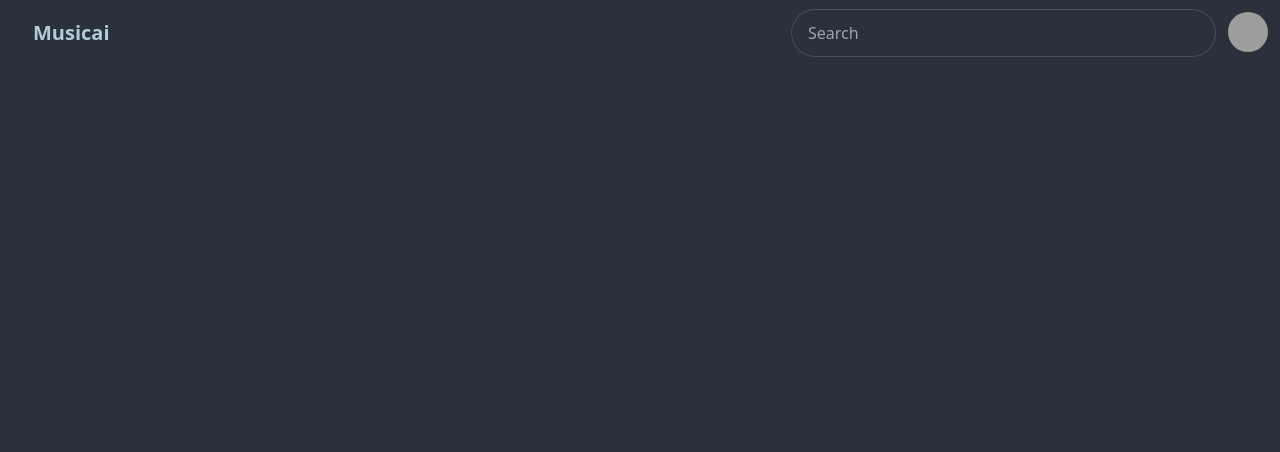
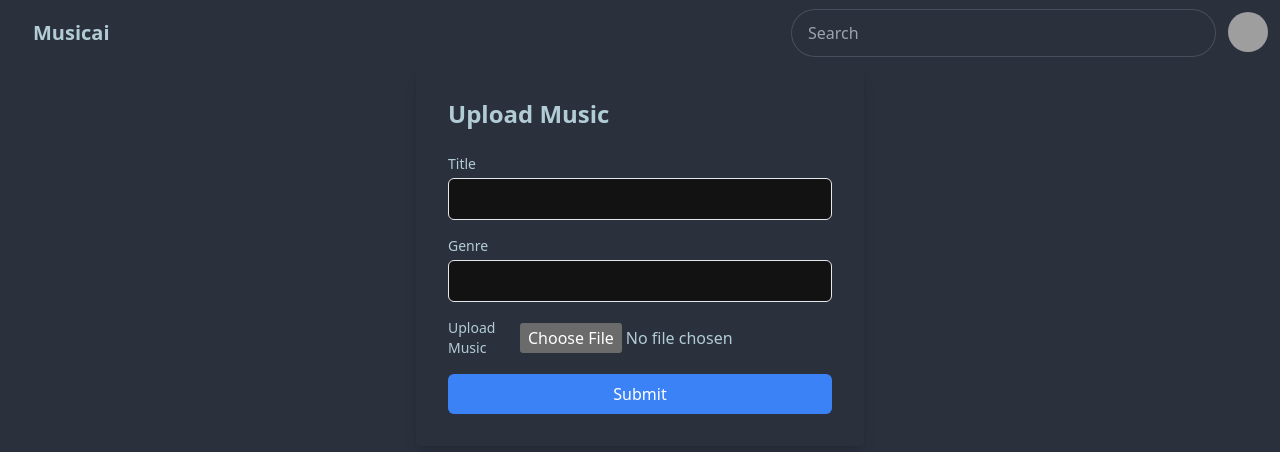
Before and after one commit to mrcoder57/musicai, a React (Vite) app: page /upload in a window 1280 px wide. Before the commit this address had no page. Shown: the top 452 px of the page. Built offline with nearby package versions, Linux system fonts and the light colour scheme; grey boxes are pictures that could not be loaded.

Commit message:
created upload section

```diff
--- a/src/App.jsx
+++ b/src/App.jsx
@@ -4,6 +4,7 @@ import Hero from './page/Hero'
 import { BrowserRouter,Route,Routes } from 'react-router-dom'
 import Login from './page/Login'
 import Register from './page/Register'
+import MusicUpload from './page/MusicUpload'
 
 function App() {
 
@@ -16,6 +17,7 @@ function App() {
   <Route path='/' element={<Hero/>}/>
   <Route path='/login' element={<Login/>}/>
   <Route path='/register' element={<Register/>}/>
+  <Route path='/upload' element={<MusicUpload/>}/>
   </Routes>
   </BrowserRouter>
     </>
--- a/src/page/Login.jsx
+++ b/src/page/Login.jsx
@@ -67,7 +67,7 @@ const Login = () => {
                 required
               />
               <label className="label">
-                <Link className="label-text-alt link link-hover">
+                <Link to='/register' className="label-text-alt link link-hover">
                   Register
                 </Link>
               </label>
--- /dev/null
+++ b/src/page/MusicUpload.jsx
@@ -0,0 +1,90 @@
+import React, { useState } from 'react';
+import axios from 'axios';
+import Cookies from 'js-cookie';
+
+const MusicUpload = () => {
+  const [title, setTitle] = useState('');
+  const [artist, setArtist] = useState('');
+  const [genre, setGenre] = useState('');
+  const [musicFile, setMusicFile] = useState(null);
+
+  const token = Cookies.get("jwtToken");
+
+  const handleFileChange = (event) => {
+    setMusicFile(event.target.files[0]);
+  };
+
+  const handleFormSubmit = async (event) => {
+    event.preventDefault();
+
+    const formData = new FormData();
+    formData.append('file', musicFile);
+    formData.append('upload_preset', 'ka34otny');
+
+    try {
+      const response = await axios.post('https://api.cloudinary.com/v1_1/duf2bmboc/image/upload', formData);
+      const musicFileUrl = response.data.secure_url;
+
+      await saveMusicDataToApi({
+        title,
+        artist,
+        genre,
+        songUrl: musicFileUrl,
+      });
+
+      setTitle('');
+      setArtist('');
+      setGenre('');
+      setMusicFile(null);
+
+      console.log('Music file uploaded successfully:', musicFileUrl);
+    } catch (error) {
+      console.error('Error uploading music file:', error);
+    }
+  };
+
+  const config = {
+    headers: {
+      Authorization: `${token}`
+    }
+  };
+
+  const saveMusicDataToApi = async (musicData) => {
+    try {
+      await axios.post('https://musicaibackend-production.up.railway.app/songs/', musicData, config);
+    } catch (error) {
+      console.error('Error saving music data to API:', error);
+    }
+  };
+
+  return (
+    <div className="max-w-md mx-auto card shadow-lg p-8 rounded">
+      <h2 className="text-2xl font-bold mb-6">Upload Music</h2>
+
+      <form onSubmit={handleFormSubmit}>
+        {/* Title Input */}
+        <div className="mb-4">
+          <label htmlFor="title" className="block text-sm font-medium">Title</label>
+          <input type="text" id="title" name="title" className="mt-1 p-2 w-full border rounded-md" onChange={(e) => setTitle(e.target.value)} value={title} />
+        </div>
+
+        {/* Genre Input */}
+        <div className="mb-4">
+          <label htmlFor="genre" className="block text-sm font-medium">Genre</label>
+          <input type="text" id="genre" name="genre" className="mt-1 p-2 w-full border rounded-md" onChange={(e) => setGenre(e.target.value)} value={genre} />
+        </div>
+
+        <div className="mb-4 flex items-center">
+          <label htmlFor="music" className="block text-sm font-medium">Upload Music</label>
+          <input type="file" id="music" name="music" className="ml-2" onChange={handleFileChange} />
+        </div>
+
+        <div>
+          <button type="submit" className="w-full bg-blue-500 text-white p-2 rounded-md hover:bg-blue-600">Submit</button>
+        </div>
+      </form>
+    </div>
+  );
+}
+
+export default MusicUpload;
--- a/src/page/Register.jsx
+++ b/src/page/Register.jsx
@@ -106,9 +106,12 @@ const Register = () => {
 
   return (
     <div className="hero min-h-screen h-[790px] bg-base-200">
+
       <div className="hero-content flex-col lg:flex-row">
         <div className="card flex-shrink-0 w-full max-w-sm shadow-2xl bg-base-100 md:scale-125 md:mr-[60px] md:mb-[50px] transition ease-in-out">
-          <form className="card-body">
+
+          <form className="card-body grid grid-cols-2 gap-4">
+          <div>
             <div className="form-control">
               <label className="label">
                 <span className="label-text">Email</span>
@@ -134,7 +137,10 @@ const Register = () => {
                 className="input input-bordered"
                 required
               />
-            </div> <div className="form-control ">
+            </div>
+            </div>
+            <div>
+             <div className="form-control items-center justify-center">
               <label className="label">
                 <span className="label-text">Image</span>
               </label>
@@ -143,7 +149,7 @@ const Register = () => {
                 accept="image/*"
                 onChange={handleImageUpload}
                 name="image"
-                className="input input-bordered flex justify-evenly h-[200px] w-full"
+                className="input input-bordered flex justify-evenly w-full mx-5 my-2"
                 required
               />
               {imagePublicId && (
@@ -152,6 +158,7 @@ const Register = () => {
                   <code className=" w-full ">{generateImageUrl().slice(0,10)}</code>
                 </div>
               )}
+            </div>
             </div>
             <div className="form-control">
               <label className="label">
```
